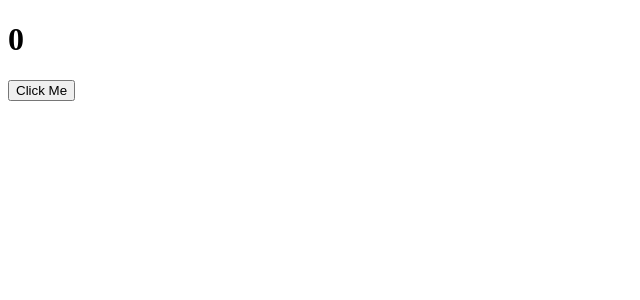
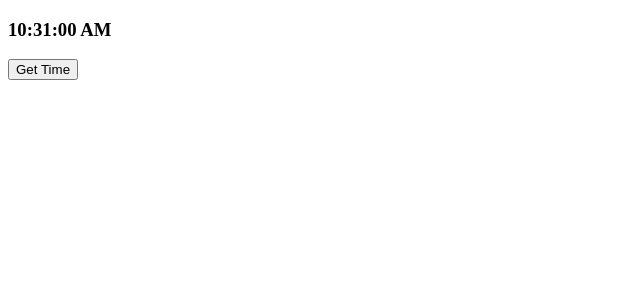
Before and after one commit to SharjeelMoqrabKhan/Basic-React-Learning-2020, a React (Create React App) app: page / in a window 1280 px wide. Shown: the top 300 px of the page, without its empty margins (0-640 px from the left). Built offline with nearby package versions, Linux system fonts and the light colour scheme; a web font is replaced by a local one.

Commit message:
React Hook Challenge

```diff
--- /dev/null
+++ b/src/Time.jsx
@@ -0,0 +1,19 @@
+import React, { useState } from "react";
+
+const Time = () => {
+  const [time, settime] = useState(new Date().toLocaleTimeString());
+  return (
+    <React.Fragment>
+      <h3>{time}</h3>
+      <button
+        onClick={() => {
+          settime(new Date().toLocaleTimeString());
+        }}
+      >
+        Get Time
+      </button>
+    </React.Fragment>
+  );
+};
+
+export default Time;
--- a/src/index.js
+++ b/src/index.js
@@ -1,5 +1,5 @@
 import React from "react";
 import ReactDOM from "react-dom";
-import Count from "../src/Count";
+import Time from "../src/Time";
 
-ReactDOM.render(<Count />, document.getElementById("root"));
+ReactDOM.render(<Time />, document.getElementById("root"));
```
